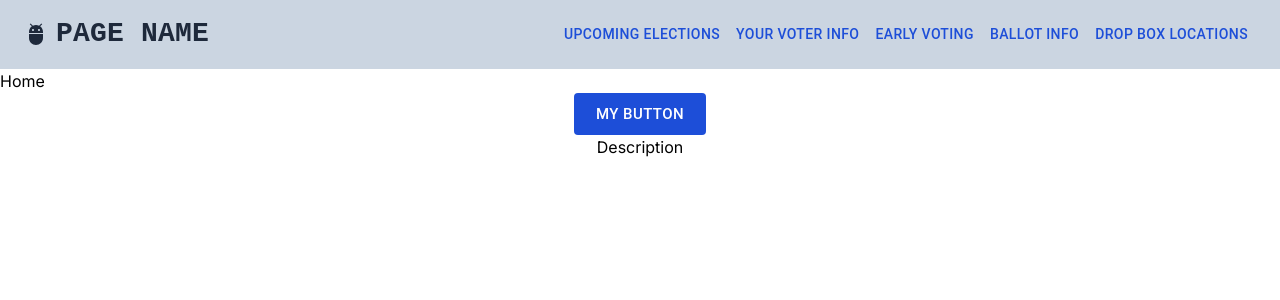
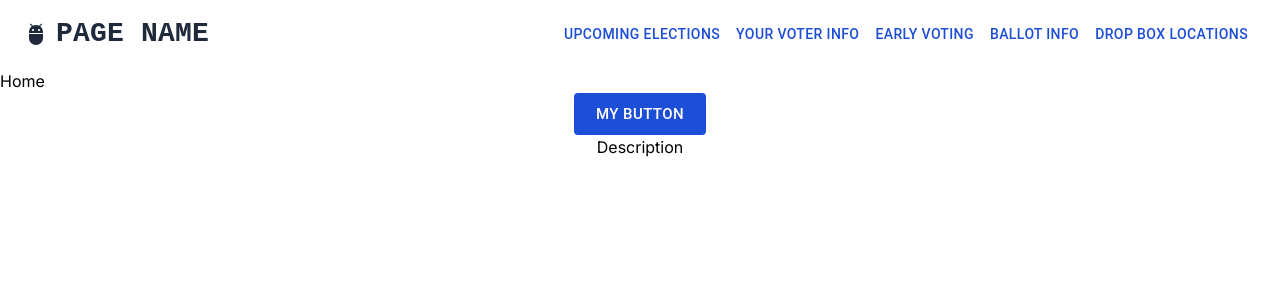
Before and after one commit to BU-Spark/pitne-voter-app, a Next.js app in the folder client/: page / in a window 1280 px wide. Shown: the top 300 px of the page. Built offline with nearby package versions, Linux system fonts and the light colour scheme.

Commit message:
no more background color

```diff
--- a/client/src/components/nav/NavBar.module.css
+++ b/client/src/components/nav/NavBar.module.css
@@ -1,7 +1,7 @@
 /* Styling for links within the nav bar */
 .pageLink {
     color: #1d4ed8 !important;
-    font-weight: 600;
+    font-weight: 500;
     font-size: 18px;
     padding-right: 10px;
 }
--- a/client/src/components/nav/NavBar.tsx
+++ b/client/src/components/nav/NavBar.tsx
@@ -22,7 +22,7 @@ function NavBar() {
   };
 
   return (
-    <AppBar position="static" style={{backgroundColor: "#cbd5e1", boxShadow: "none", color: "#1e293b"}}>
+    <AppBar position="static" style={{backgroundColor: "transparent", boxShadow: "none", color: "#1e293b"}}>
       <Container maxWidth="xl">
         <Toolbar disableGutters>
           {/* BELOW IS FOR STANDARD NAVBAR */}
```
